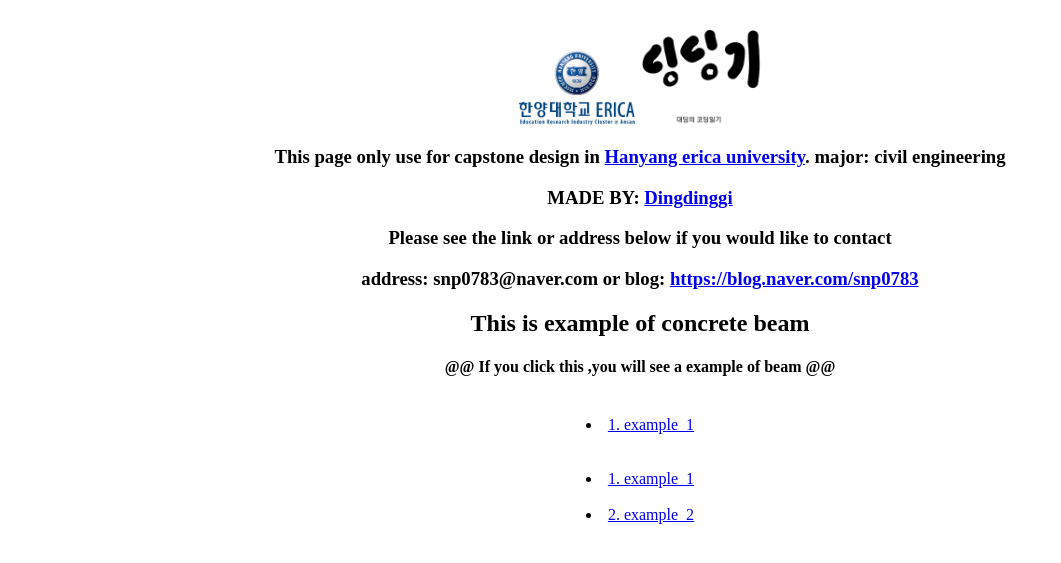
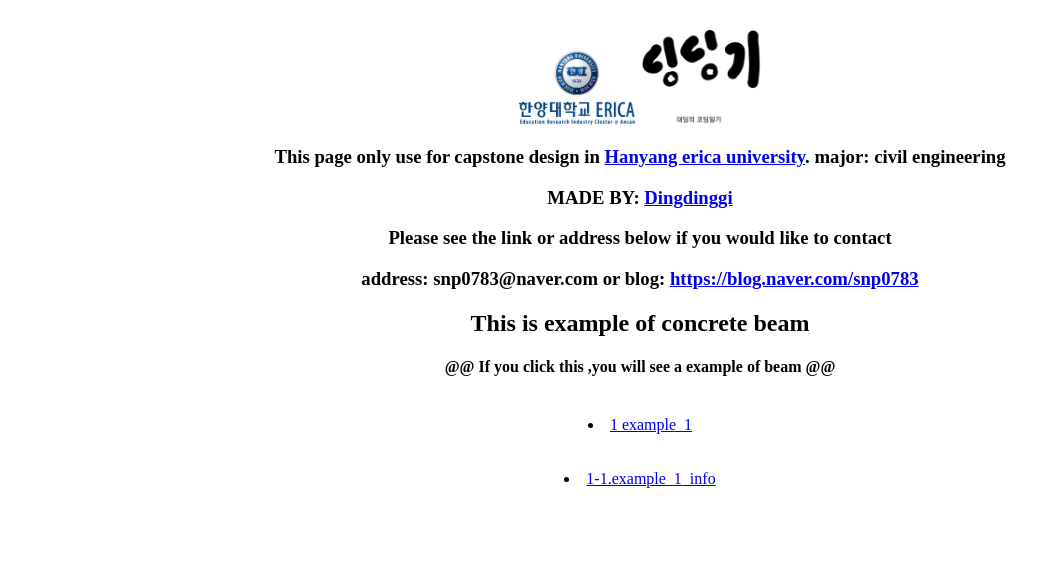
Before and after one commit to parksangback/cap.github.io, a plain HTML site: page index.html in a window 1280 px wide. Shown: the part 105-668 px from the top of the page, without its empty margins (0-1061 px from the left). Drawn offline with Linux system fonts and the light colour scheme.

Commit message:
Update index.html

```diff
--- a/index.html
+++ b/index.html
@@ -14,9 +14,8 @@ Cancel changes<!dctype html>
 	<div style="text-align:center;"><h2> This is example of concrete beam </h2></div>
 	<div style="text-align:center;"><h4>@@ If you click this ,you will see a example of beam @@ </h4></div>
 
-	<div style="text-align:center;"><br><li> <a href="example/ep1.html" target="_blank">1. example_1</a> </li><br></div>
-	<div style="text-align:center;"><br><li> <a href="example/ep1_info.csv" target="_blank">1. example_1</a> </li><br></div>
+	<div style="text-align:center;"><br><li> <a href="example/ep1.html" target="_blank">1 example_1</a> </li><br></div>
+	<div style="text-align:center"><br><li> <a href="examples/ep1_info.csv"  download>1-1.example_1_info</a> </li><br></div>
 
-	<div style="text-align:center;"><li>  <a href="examples/ep1.html" target="_blank">2. example_2</a> </li></div>
 </body>
 </html>
```
